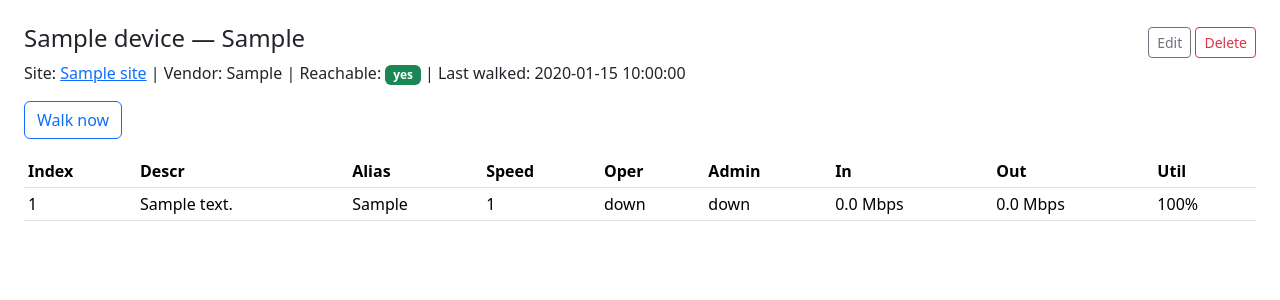
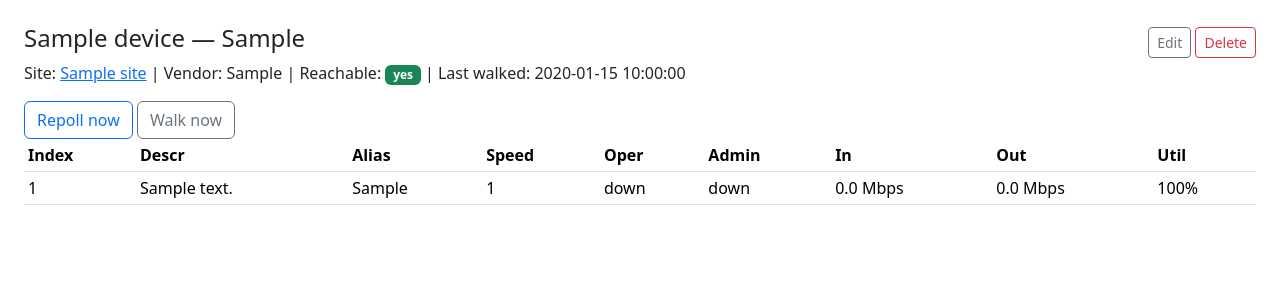
Before and after one commit to ds2600/sensus-sitewatch, a Flask app: page /devices/1 in a window 1280 px wide. Shown: the part 56-356 px from the top of the page. Run offline with Flask 3, Linux system fonts and the light colour scheme; a user stored in the database is signed in; tables that the repository leaves empty hold one stand-in row (values such as "Sample post"); data that the repository does not hold is empty.

Commit message:
Add per-device repoll button
Devices that flip unreachable only get re-checked on the next scheduled
poll cycle, which can be minutes away depending on polling_interval_minutes.
Add a "Repoll now" button on the device detail page that runs the same
reachability/interface-counter check and debounce/rollup logic as a normal
poll pass, scoped to just that device, so a device known to be back up
doesn't have to wait for the scheduler.

Co-Authored-By: Claude Sonnet 5 <noreply@anthropic.com>

```diff
--- a/sitewatch/routes/devices.py
+++ b/sitewatch/routes/devices.py
@@ -5,6 +5,7 @@ from sitewatch.extensions import db
 from sitewatch.models import Device, Site, Circuit, VENDORS, SNMP_VERSIONS
 from sitewatch.snmp import SnmpError
 from sitewatch.discovery import perform_walk
+from sitewatch.poller import poll_device_now
 
 devices_bp = Blueprint("devices", __name__, url_prefix="/devices")
 
@@ -113,3 +114,13 @@ def walk_device(device_id):
     db.session.commit()
     flash(f"Walk complete: {count} interfaces found.")
     return redirect(url_for("devices.device_detail", device_id=device_id))
+
+
+@devices_bp.route("/<int:device_id>/repoll", methods=["POST"])
+@login_required
+def repoll_device(device_id):
+    device = Device.query.get_or_404(device_id)
+    poll_device_now(device)
+    flash(f"Repoll complete — {device.hostname} is now "
+          f"{'reachable' if device.reachable else 'still unreachable'}.")
+    return redirect(url_for("devices.device_detail", device_id=device_id))
--- a/sitewatch/templates/device_detail.html
+++ b/sitewatch/templates/device_detail.html
@@ -16,8 +16,11 @@
   Reachable: {% if device.reachable %}<span class="badge bg-success">yes</span>{% else %}<span class="badge bg-primary">unreachable</span>{% endif %} |
   Last walked: {{ device.last_walked_at or 'never' }}
 </p>
-<form method="post" action="{{ url_for('devices.walk_device', device_id=device.id) }}" class="mb-3">
-  <button class="btn btn-outline-primary">Walk now</button>
+<form method="post" action="{{ url_for('devices.repoll_device', device_id=device.id) }}" class="d-inline">
+  <button class="btn btn-outline-primary">Repoll now</button>
+</form>
+<form method="post" action="{{ url_for('devices.walk_device', device_id=device.id) }}" class="d-inline mb-3">
+  <button class="btn btn-outline-secondary">Walk now</button>
 </form>
 
 <table class="table table-sm">
```
Also changed, not shown: sitewatch/poller.py (+11 -0 lines).
